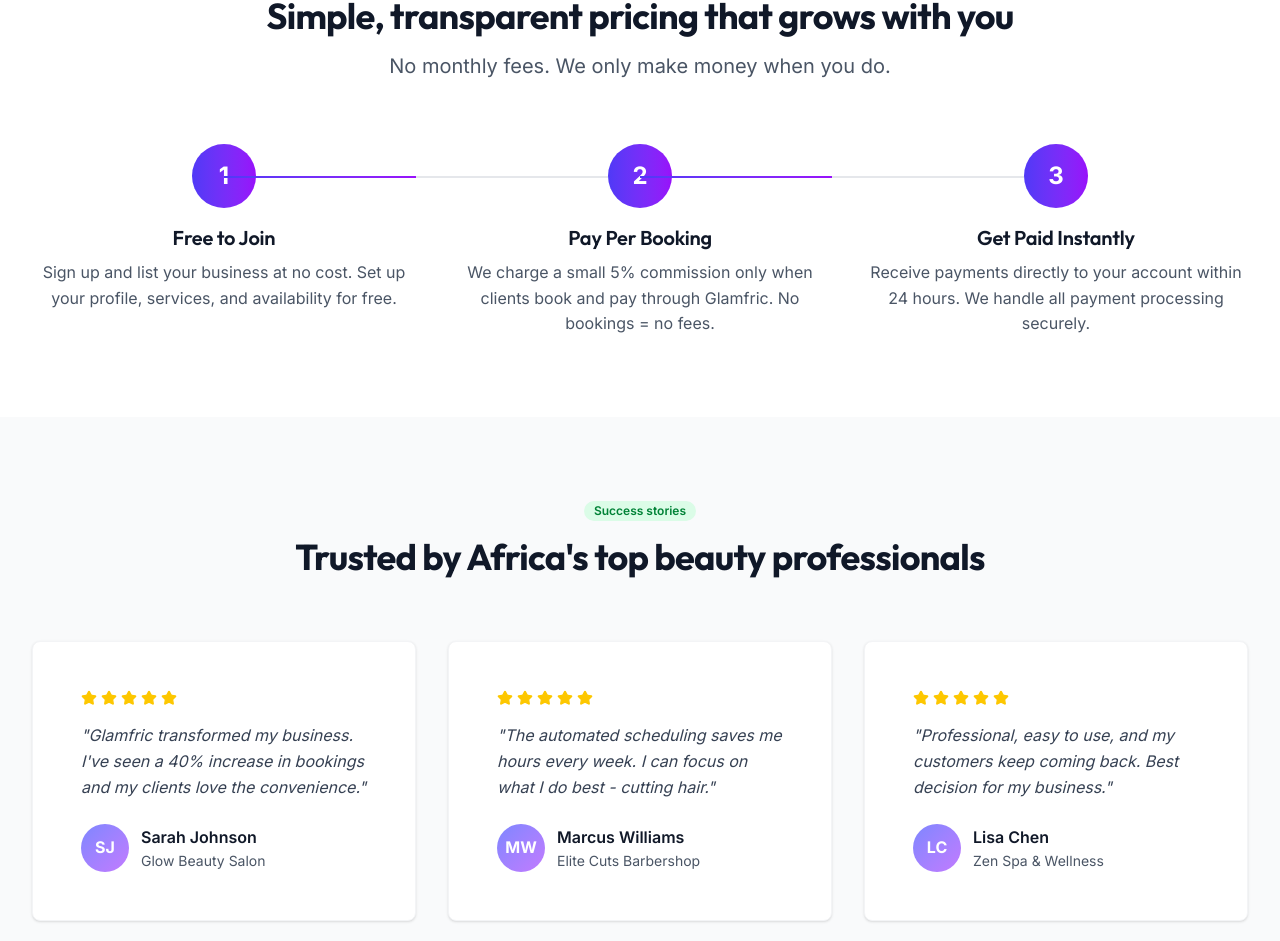
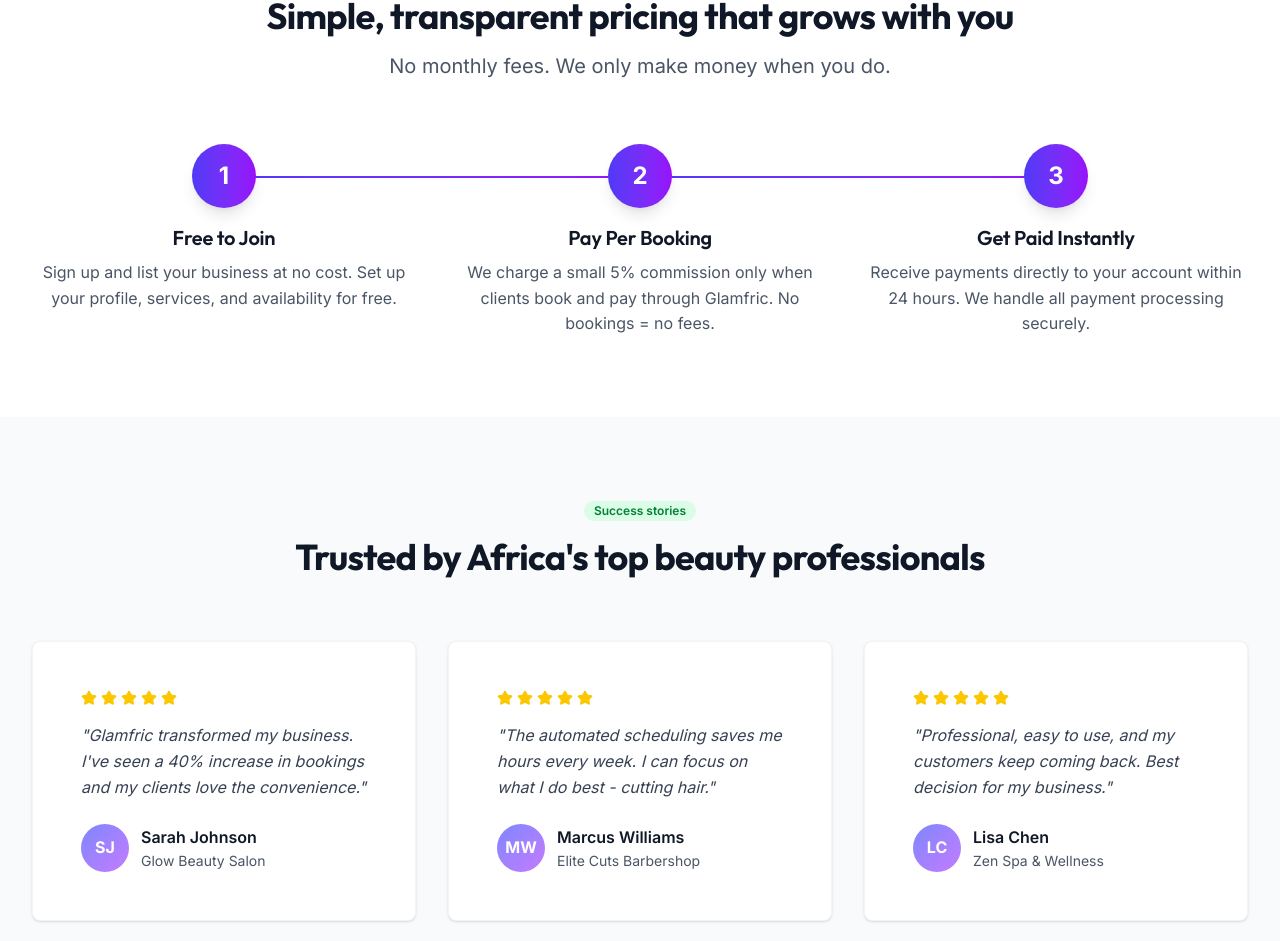
Before and after one commit to sambulosenda/black-business-portal, a Next.js app: page /business/join in a window 1280 px wide. Shown: the part 2046-2987 px from the top of the page. Built offline with nearby package versions, Linux system fonts and the light colour scheme; no server answers.

Commit message:
fix: Improve step connector lines in business landing page
- Fix positioning of connector lines between steps
- Add animated progress effect to lines
- Enhance step circles with shadow for better depth
- Add z-index to ensure proper layering

```diff
--- a/src/app/business/join/page.tsx
+++ b/src/app/business/join/page.tsx
@@ -379,16 +379,25 @@
                 viewport={{ once: true }}
                 className="relative"
               >
-                <div className="text-center">
-                  <div className="w-16 h-16 bg-gradient-to-r from-indigo-600 to-purple-600 rounded-full flex items-center justify-center text-white text-2xl font-bold mx-auto mb-4">
+                <div className="text-center relative z-10">
+                  <div className="w-16 h-16 bg-gradient-to-r from-indigo-600 to-purple-600 rounded-full flex items-center justify-center text-white text-2xl font-bold mx-auto mb-4 shadow-lg">
                     {item.step}
                   </div>
-                  <h3 className="text-xl font-semibold text-gray-900 mb-2">{item.title}</h3>
+                  <h3 className="text-xl font-semibold font-display text-gray-900 mb-2">{item.title}</h3>
                   <p className="text-gray-600">{item.description}</p>
                 </div>
                 {index < 2 && (
-                  <div className="hidden md:block absolute top-8 left-1/2 w-full h-0.5 bg-gray-200">
-                    <div className="absolute inset-0 bg-gradient-to-r from-indigo-600 to-purple-600 w-1/2"></div>
+                  <div className="hidden md:block absolute top-8 left-[50%] w-[calc(100%+2rem)] h-[2px]">
+                    <div className="relative w-full h-full">
+                      <div className="absolute inset-0 bg-gray-200"></div>
+                      <motion.div
+                        className="absolute inset-0 bg-gradient-to-r from-indigo-600 to-purple-600"
+                        initial={{ width: "0%" }}
+                        whileInView={{ width: "100%" }}
+                        transition={{ delay: 0.5 + index * 0.2, duration: 0.8 }}
+                        viewport={{ once: true }}
+                      ></motion.div>
+                    </div>
                   </div>
                 )}
               </motion.div>
```
